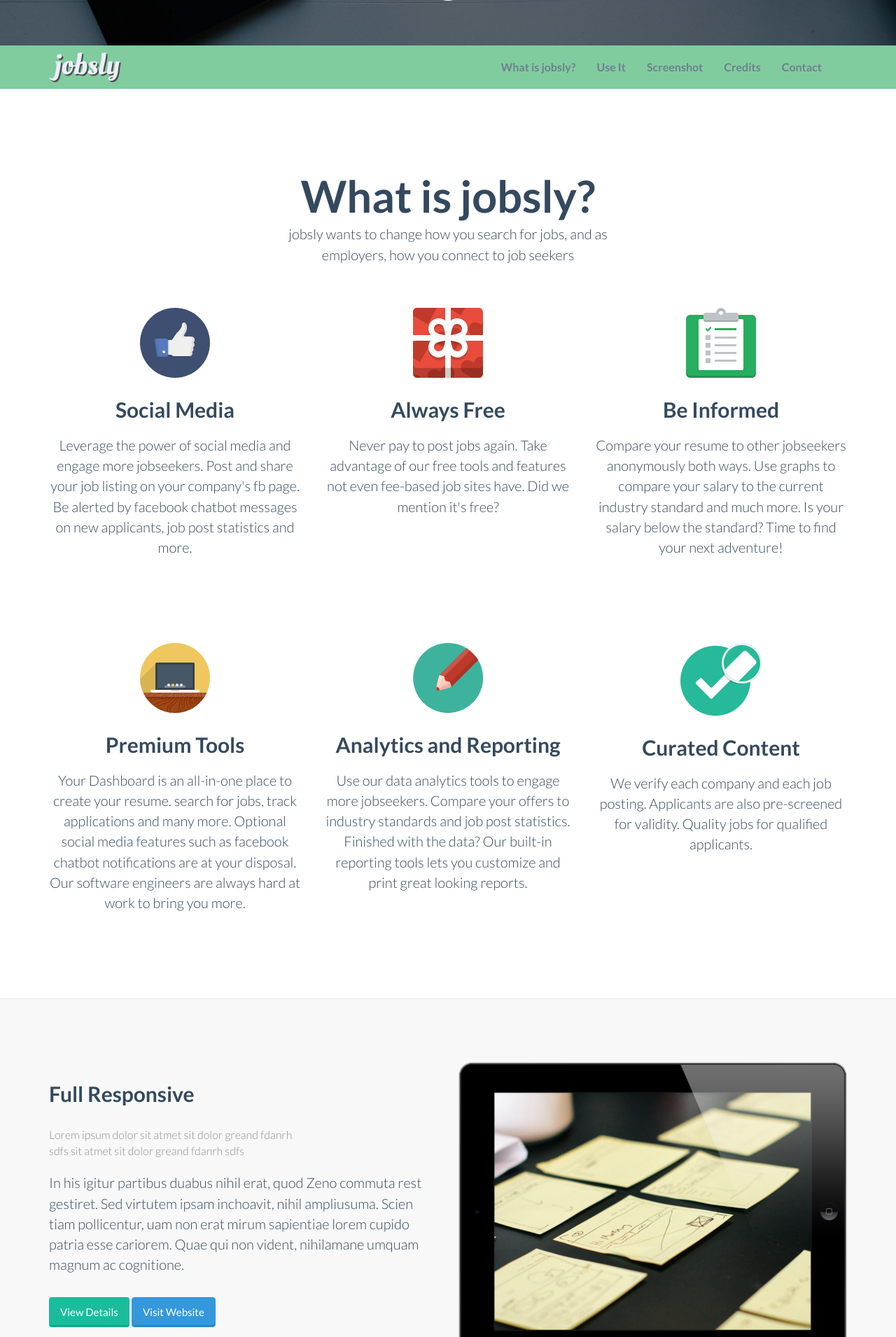
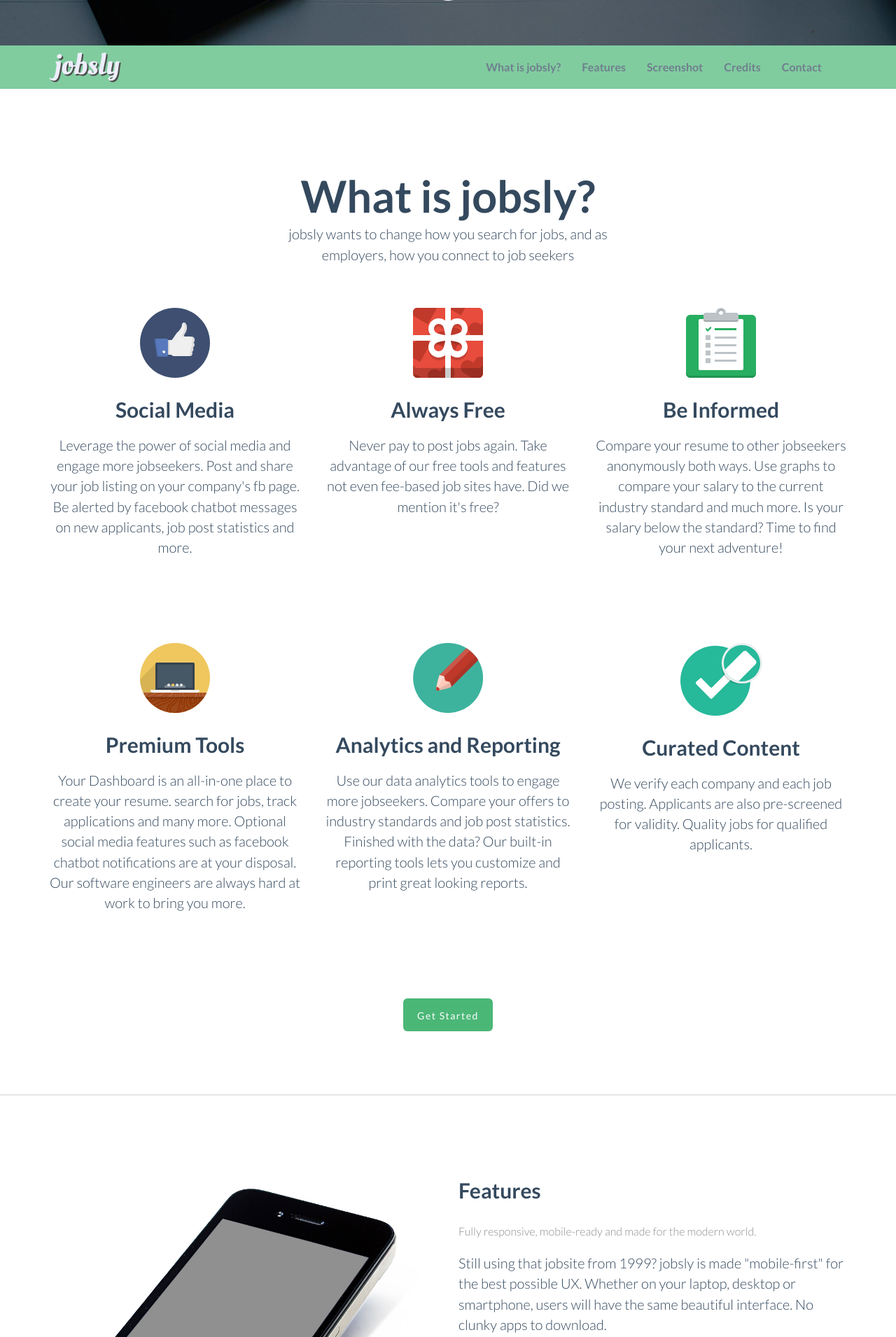
Before and after one commit to rhsantiago/jobsly, a PHP site: page / in a window 1280 px wide. Shown: the part 735-2646 px from the top of the page at 70% size. Run offline with PHP 8.4, Linux system fonts and the light colour scheme.

Commit message:
2. landing before modal

```diff
--- a/index.php
+++ b/index.php
@@ -93,7 +93,7 @@
 				<ul class="nav navbar-nav">
 
 					<li class="menuItem"><a href="#whatis">What is jobsly?</a></li>
-					<li class="menuItem"><a href="#useit">Use It</a></li>
+					<li class="menuItem"><a href="#useit">Features</a></li>
 					<li class="menuItem"><a href="#screen">Screenshot</a></li>
 					<li class="menuItem"><a href="#credits">Credits</a></li>
 					<li class="menuItem"><a href="#contact">Contact</a></li>
@@ -161,43 +161,25 @@
 				  <img  class="rotate" src="img/icon/retina.svg" alt="Generic placeholder image">
 				   <h3>Curated Content</h3>
 				 <p class="lead">We verify each company and each job posting. Applicants are also pre-screened for validity. Quality jobs for qualified applicants.  </p>
+
 				  <!-- <p><a class="btn btn-embossed btn-primary view" role="button">View Details</a></p> -->
 				</div><!-- /.col-lg-4 -->
 
 			</div><!-- /.row -->
+
+            <div class="tworow">
+                    <div class="col-sm-12  wow fadeInDown text-center">
+                         <a href="#downloadlink" class="btn  btn-lg mybutton_standard wow swing wow fadeIn" data-wow-delay="1.2s"><span class="network-name">Get Started</span></a>
+
+
+                    </div>
+            </div>
+
 		</div>
 	</div>
 
-	<!-- Use it -->
-    <div id ="useit" class="content-section-a">
-
-        <div class="container">
-
-            <div class="row">
-
-				<div class="col-sm-6 pull-right wow fadeInRightBig">
-                    <img class="img-responsive " src="img/ipad.png" alt="">
-                </div>
-
-                <div class="col-sm-6 wow fadeInLeftBig"  data-animation-delay="200">
-                    <h3 class="section-heading">Full Responsive</h3>
-					<div class="sub-title lead3">Lorem ipsum dolor sit atmet sit dolor greand fdanrh<br> sdfs sit atmet sit dolor greand fdanrh sdfs</div>
-                    <p class="lead">
-						In his igitur partibus duabus nihil erat, quod Zeno commuta rest gestiret.
-						Sed virtutem ipsam inchoavit, nihil ampliusuma. Scien tiam pollicentur,
-						uam non erat mirum sapientiae lorem cupido
-						patria esse cariorem. Quae qui non vident, nihilamane umquam magnum ac cognitione.
-					</p>
-
-					 <p><a class="btn btn-embossed btn-primary" href="#" role="button">View Details</a>
-					 <a class="btn btn-embossed btn-info" href="#" role="button">Visit Website</a></p>
-				</div>
-            </div>
-        </div>
-        <!-- /.container -->
-    </div>
-
-    <div class="content-section-b">
+<!-- Use it -->
+    <div id ="useit" class="content-section-b">
 
 		<div class="container">
             <div class="row">
@@ -222,17 +204,17 @@
                 </div>
 
                 <div class="col-sm-6 wow fadeInRightBig"  data-animation-delay="200">
-                    <h3 class="section-heading">Drag Gallery</h3>
-					<div class="sub-title lead3">Lorem ipsum dolor sit atmet sit dolor greand fdanrh<br> sdfs sit atmet sit dolor greand fdanrh sdfs</div>
+                    <h3 class="section-heading">Features</h3>
+					<div class="sub-title lead3">Fully responsive, mobile-ready and made for the modern world.</div>
                     <p class="lead">
-						In his igitur partibus duabus nihil erat, quod Zeno commuta rest gestiret.
-						Sed virtutem ipsam inchoavit, nihil ampliusuma. Scien tiam pollicentur,
-						uam non erat mirum sapientiae lorem cupido
-						patria esse cariorem. Quae qui non vident, nihilamane umquam magnum ac cognitione.
+						Still using that jobsite from 1999? jobsly is made "mobile-first" for the best possible UX.
+                        Whether on your laptop, desktop or smartphone, users will have the same beautiful interface.
+                        No clunky apps to download.
+
 					</p>
 
-					 <p><a class="btn btn-embossed btn-primary" href="#" role="button">View Details</a>
-					 <a class="btn btn-embossed btn-info" href="#" role="button">Visit Website</a></p>
+					 <p><a href="#downloadlink" class="btn  btn-lg mybutton_standard wow swing wow fadeIn" data-wow-delay="1.2s"><span class="network-name">Get Started</span></a>
+					</p>
 				</div>
 			</div>
         </div>
```
